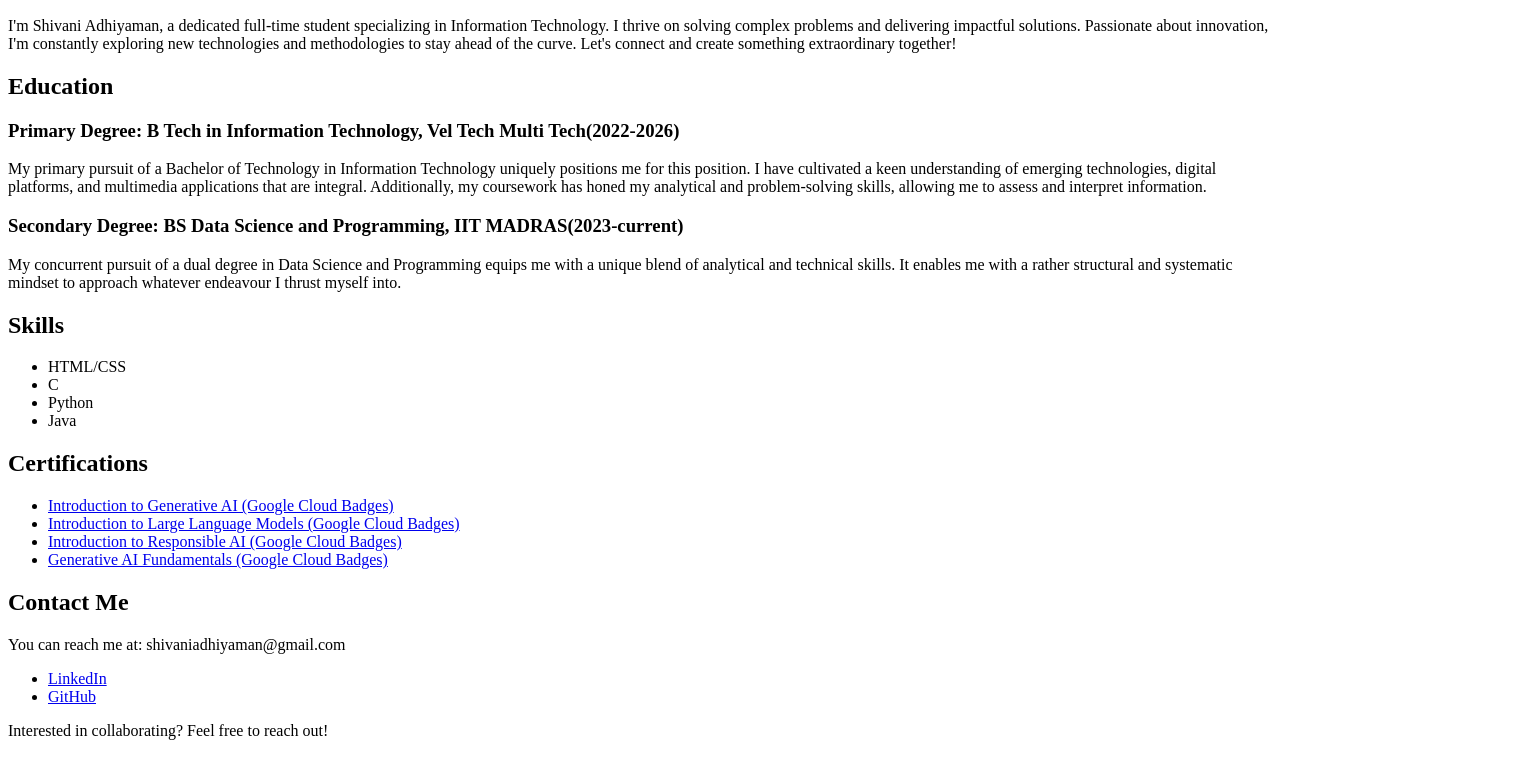
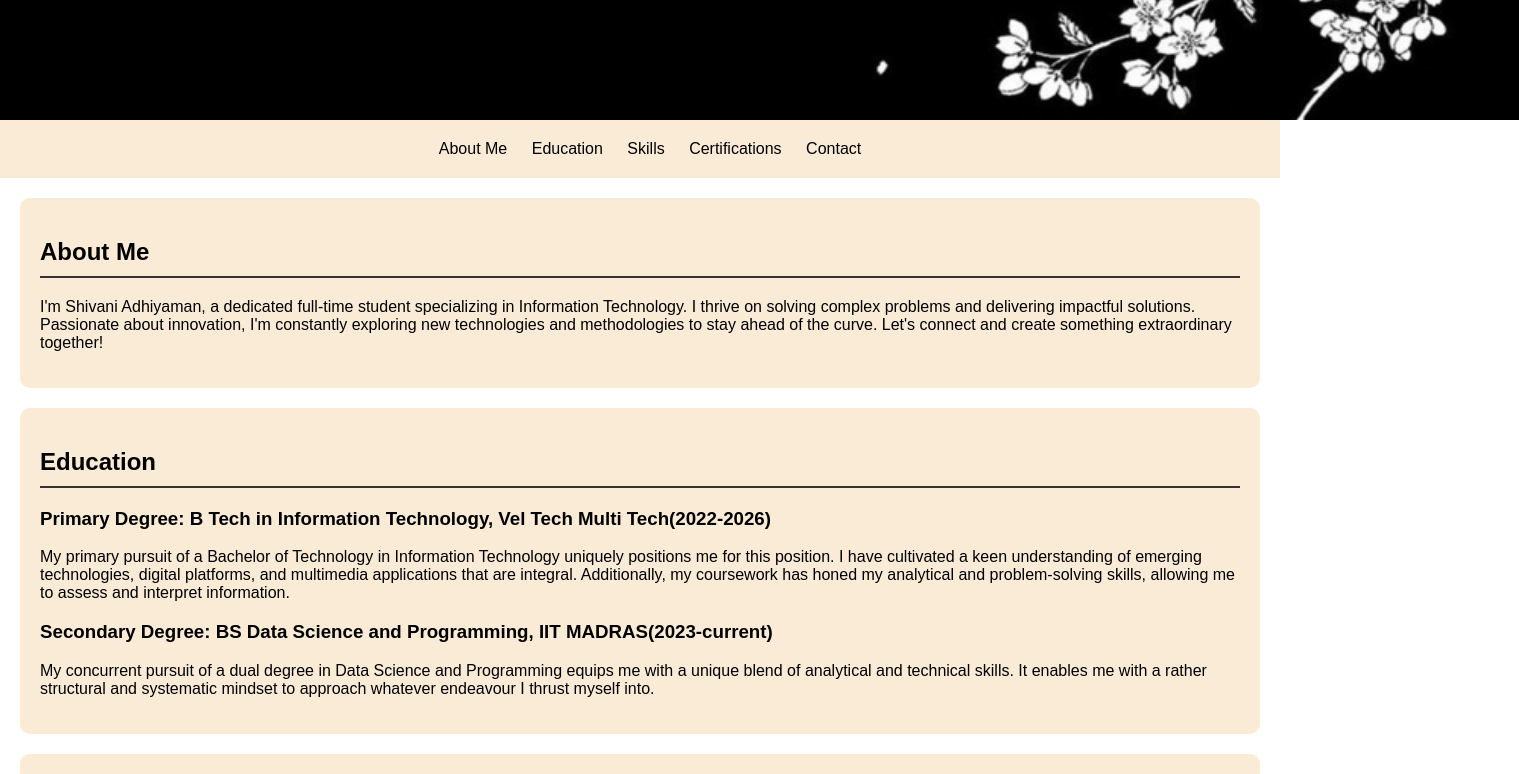
Before and after one commit to chivalrously-chic/portfolio, a plain HTML site: page index.html in a window 1280 px wide. Shown: the part 220-994 px from the top of the page, 1519 px wide, since content can reach past the window. Drawn offline with Linux system fonts and the light colour scheme.

Commit message:
Update index.html

```diff
--- a/index.html
+++ b/index.html
@@ -4,7 +4,7 @@
   <meta charset="UTF-8">
   <meta name="viewport" content="width=device-width, initial-scale=1.0">
   <title>Shivani Adhiyaman</title>
-  <link rel="stylesheet" href="styles.css">
+  <link rel="stylesheet" href="web.css">
 </head>
 <body>
   <header>
```
